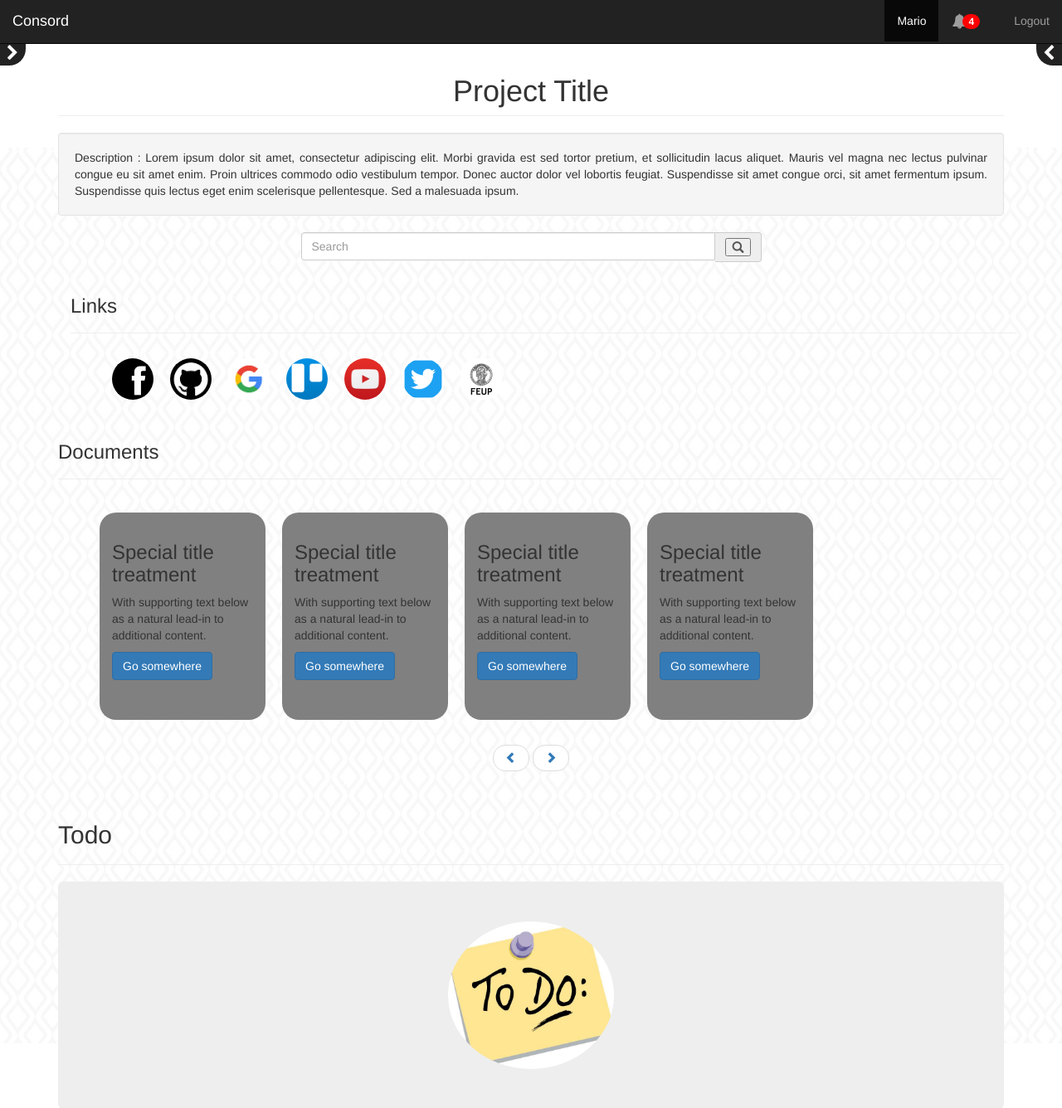
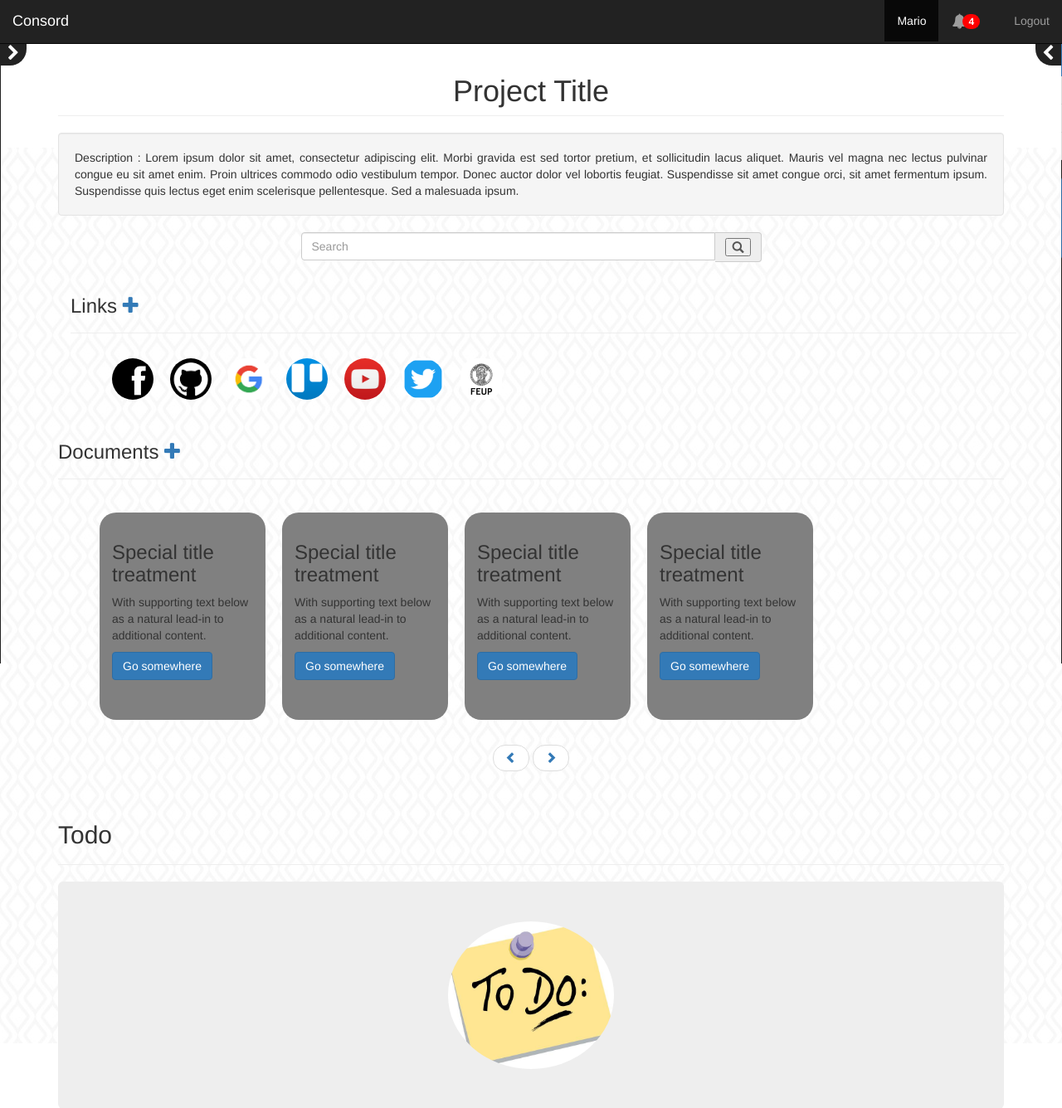
Before and after one commit to PeaceOff/FEUP-LBAW, a PHP site: page /pages/projectPage.php in a window 1280 px wide. Shown: the top 1336 px of the page at 83% size. Run offline with PHP 8.4, Linux system fonts and the light colour scheme; some libraries are stand-ins or nearby versions.

Commit message:
Updated sidebar styles and added symbol to add documents and links

```diff
--- a/css/style.css
+++ b/css/style.css
@@ -123,6 +123,15 @@
   width: 100%;
 }
 
+/* Positioning */
+
+.align-left{
+  text-align: left;
+}
+.align-right{
+  text-align: right;
+}
+
 /* main content */
 
 #page-content-wrapper {
@@ -224,7 +233,7 @@
 #sidebar-left,#sidebar-right{
   position: fixed;
   top: 50px;
-  width: 200px;
+  width: 201px;
   height: calc(100% - 50px);
   z-index: 20;
 }
@@ -339,18 +348,38 @@
 }
 
 /* debug/colors */
-.color-red{
-  background-color: red;
-  color:white;
+.color-black{
+  background-color: black;
+
 }
+
+.color-white{
+  background-color: white;
+  color: #222;
+  border-color: #111;
+}
+
+.color-grey{
+  background-color: #222;
+}
+
 .color-blue{
-  background-color: blue;
+  background-color: #337AB7;
   color: white;
 }
 
-.color-black{
-  background-color: black;
+ul li a.nav-link.color-blue{
+  background-color: #337AB7;
+  color: white;
+  border-left-style: none;
+  border-right-style: none;
+
 }
+
+.text-white{
+  color: #FFF;
+}
+
 
 body.preload * {
   animation-duration: 0s !important;
@@ -483,6 +512,8 @@
   visibility: hidden;
 }
 
+/* Dropzone */
+
 .dropzone {
   border: 2px dashed rgba(0, 0, 0, 0.3);
   margin-bottom: 15px;
@@ -492,3 +523,9 @@
     border: 2px dashed rgba(0, 0, 0, 0.3);
     background-color: rgba(125,125,125,0.1);
 }
+
+/* Table Style */
+.table-style tr td{
+  background-color: #DDD;
+  border-bottom: 1px solid #CCC;
+}
--- a/js/script.js
+++ b/js/script.js
@@ -38,7 +38,7 @@
     var diffx = e.changedTouches[0].pageX - touchPosition.x;
     var diffy = e.changedTouches[0].pageY - touchPosition.y;
 
-    if(Math.atan2(Math.abs(diffy), Math.abs(diffx)) < Math.PI*10/180 && Math.abs(diffx) > 30){
+    if(Math.atan2(Math.abs(diffy), Math.abs(diffx)) < Math.PI*20/180 && Math.abs(diffx) > 30){
       if(diffx < 0){
         toggleSideBar("sidebar-right");
       }else{
--- a/templates/createTask-form.php
+++ b/templates/createTask-form.php
@@ -9,7 +9,7 @@
         <form  id ="createTask-form" class="form-inline" action="" method="post" style="display:block">
           <div class="input-group form-group">
             <label>Task Title</label>
-            <input class="form-control" type="text" tabindex="1" placeholder="Title" name="title"  required="" >
+            <input id="teste1" class="form-control" type="text" tabindex="1" placeholder="Title" name="title"  required="">
           </div>
           <div class="form-group input-group">
             <label for="sel1">Category</label>
--- a/templates/leftSidebar.php
+++ b/templates/leftSidebar.php
@@ -1,4 +1,4 @@
-<div id="sidebar-left" class="col-sm-2 padding-0 minimized color-black">
+<div id="sidebar-left" class="col-sm-2 padding-0 minimized color-grey">
   <div class="left-sidebar-btn">
     <i class="fa fa-chevron-right hide-actor" target="sidebar-left" style="cursor : pointer"></i>
   </div>
--- a/templates/projectBody.php
+++ b/templates/projectBody.php
@@ -23,7 +23,7 @@
         <!-- LINKS -->
         <div class="container">
             <div class="page-header">
-                <h3> Links </h3>
+                <h3> Links <a href="#"> <i class="fa fa-plus" aria-hidden="true"></i> </a> </h3>
             </div>
 
             <div id="linkCarrousel">
@@ -83,7 +83,7 @@
         </div><!-- /#linkCarrousel -->
 
         <div class="page-header">
-            <h3> Documents </h3>
+            <h3> Documents <a href="#"> <i class="fa fa-plus" aria-hidden="true"></i> </a> </h3>
         </div>
 
 
--- a/templates/rightSidebar.php
+++ b/templates/rightSidebar.php
@@ -1,22 +1,43 @@
-<div id="sidebar-right" class="col-sm-2 padding-0 dockable minimized color-black">
+<div id="sidebar-right" class="col-sm-2 padding-0 dockable minimized color-grey">
     <div class="right-sidebar-btn">
         <i class="fa fa-chevron-left hide-actor" target="sidebar-right" style="cursor : pointer"></i>
     </div>
-    <ul class="sidebar-nav">
-        <li class="open divider">
-            <a href="#" data-toggle="collapse" data-target="#folder1-right">Users<span class="caret"></span></a>
-            <ul class="collapse" id="folder1-right">
-                <li>
-                    <a href="#">User A</a>
-                </li>
-                <li>
-                    <a href="#">User B</a>
-                </li>
-            </ul>
-        </li>
+    <ul class="nav nav-tabs">
+      <li class="nav-item active">
+        <a class="nav-link color-blue" href="#">Users</a>
+      </li>
+      <li class="nav-item">
+        <a class="nav-link text-white" href="#">Add User</a>
+      </li>
     </ul>
-    <div class="container">
-        <ul class="btn-group-vertical">
+    <table class="table table-condensed table-style">
+      <tr>
+        <td>
+          User A
+        </td>
+        <td class="align-right">
+          <button href="" class="btn btn-danger btn-xs"> Remove </button>
+        </td>
+      </tr>
+      <tr>
+        <td>
+          User B
+        </td>
+        <td class="align-right">
+          <button href="" class="btn btn-danger btn-xs"> Remove </button>
+        </td>
+      </tr>
+      <tr>
+        <td>
+          User C
+        </td>
+        <td class="align-right">
+          <button href="" class="btn btn-danger btn-xs"> Remove </button>
+        </td>
+      </tr>
+    </table>
+    <div class="width-100">
+        <ul class="btn-group-vertical width-100 padding-0">
             <li class="btn btn-primary" data-toggle="modal" data-target="#forum1">Forum Topic 1</li>
             <li class="btn btn-primary" data-toggle="modal" data-target="#forum1">Forum Topic 2</li>
             <li class="btn btn-primary" data-toggle="modal" data-target="#forum1">Forum Topic 3</li>
```
